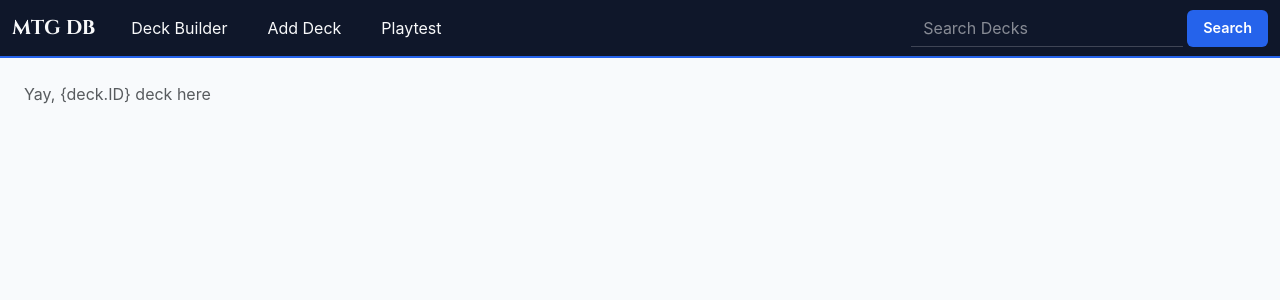
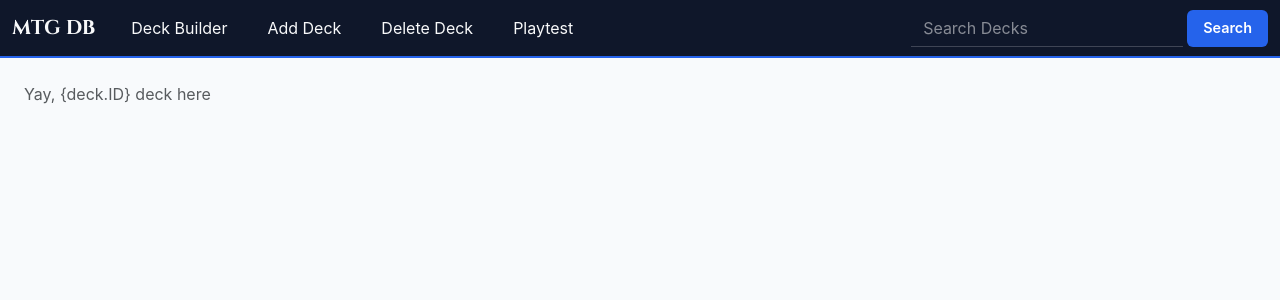
Before and after one commit to LJPomoxis/Python-MTG-DB, a Flask app: page /deck/1 in a window 1280 px wide. Shown: the top 300 px of the page. Run offline with Flask 3, Linux system fonts and the light colour scheme; some libraries are stand-ins or nearby versions.

Commit message:
Added href for deletedeck to add an option to remove a deck.

```diff
--- a/templates/deckbuildernavbar.html
+++ b/templates/deckbuildernavbar.html
@@ -34,6 +34,9 @@
             <a class="nav-link" href="/deckadd">Add Deck</a>
           </li>
           <li class="nav-item">
+            <a class="nav-link" href="/deckdelete">Delete Deck</a>
+          </li>
+          <li class="nav-item">
             <a class="nav-link" href="/playtest">Playtest</a>
           </li>
         </ul>
```
